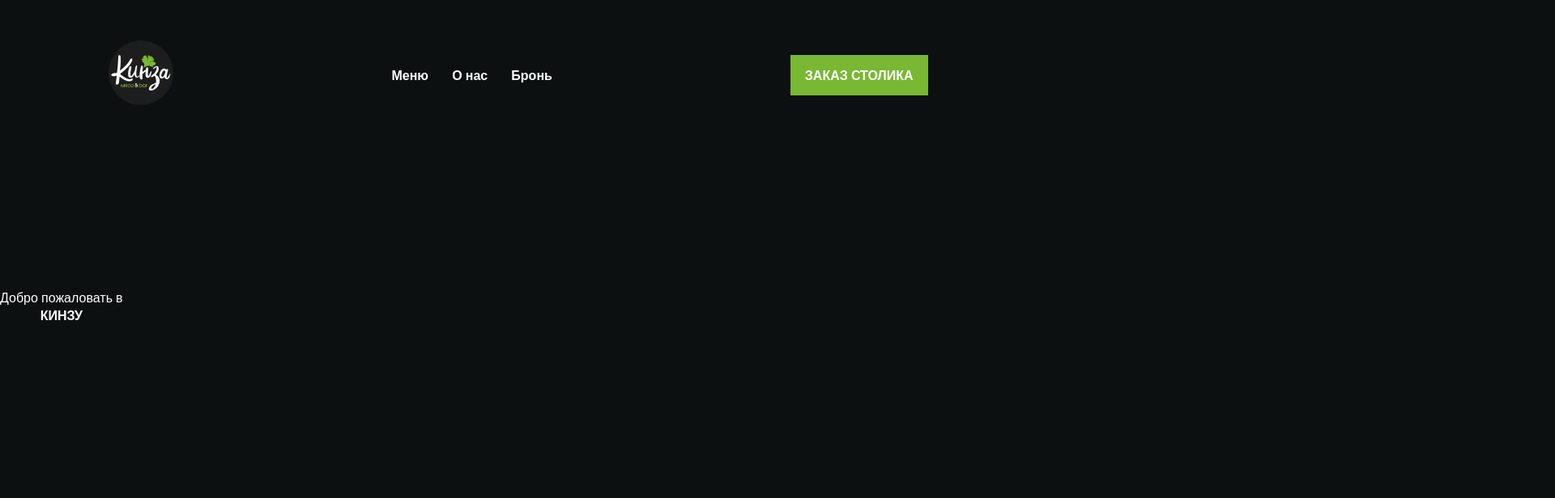
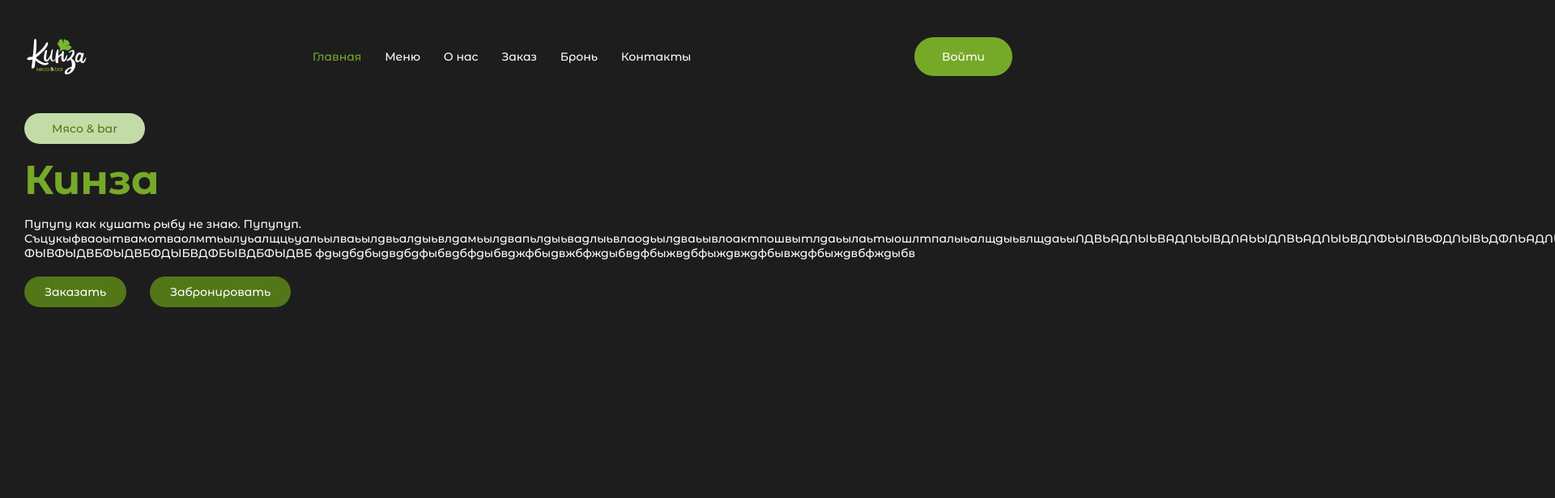
Before and after one commit to Wynazanar/Kinza-site, a plain HTML site: page index.html in a window 1280 px wide. Shown: the top 616 px of the page at 81% size, 1920 px wide, since content can reach past the window. Drawn offline with nearby package versions, Linux system fonts and the light colour scheme; a web font is replaced by a local one.

Commit message:
Update files

```diff
--- a/assets/css/style.css
+++ b/assets/css/style.css
@@ -1,94 +1,138 @@
+:root {
+    --black: #1d1d1e;
+    --green: #77a928;
+    --darkGreen: #527718;
+    --white-green: #c3dca7;
+}
+
 body {
     margin: 0;
-    font-family: 'Open Sans', sans-serif;
-    background-color: #0c1011;
+    padding: 0;
+    font-family: "Montserrat Alternates", sans-serif;
+    font-size: 14px;
+    font-weight: 500;
+    /*background-color: #0c1011;*/
+
+    background-color: var(--black);
+    scroll-behavior: smooth;
+}
+
+* {
+    box-sizing: border-box;
+}
+
+h1, h2, h3, h4, p {
+    margin: 0;
+    padding: 0;
 }
 
 .container {
-    margin: 0 px, 166 px;
+    margin: 0px auto;
 }
 
-.header {
-    background-color: #0c1011;
-    height: 100vh;
-    /*background-repeat: no-repeat;
-    background-size: cover;*/
+/* HEADER */
+header {
+    margin-top: 30px;
+    margin: 30px;
 }
 
-.header-line {
-    padding-top: 50px;
+.header-content {
+    display: flex;
+    justify-content: space-between;
+    align-items: center;
+}
+
+.header-content-last {
     display: flex;
     align-items: center;
-    justify-content: space-around;
 }
 
-.nav-item {
+.header-content-last a:last-of-type {
+    background-color: var(--green);
+    text-decoration: none;
     color: white;
+    padding: 15px 34px;
+    border-radius: 130px;
+
+    transition: background-color 0.2s linear;
+}
+
+.header-content-last a:last-of-type:hover {
+    background-color: var(--darkGreen);
+}
+
+.header-logo {
+    width: 80px;
+}
+
+nav a {
     text-decoration: none;
-    font-weight: 700;
-    font-size: 14;
     margin-right: 25px;
+    color: white;
+    display: inline-block;
+
+    font-weight: 500;
 
     transition: color 0.2s linear;
 }
 
-.nav-item:hover {
-    color: #68a22a;
-
+nav a:last-of-type {
+    margin-right: 0px;
 }
 
-.button {
-    background-color: #78b833;
-    color: white;
-    text-decoration: none;
-    padding: 14px 18px;
-    font-weight: 700;
-
-    transition: background-color 0.2s linear;
+nav a.checked {
+    color: var(--green);
 }
 
-.button:hover {
-    background-color: #3c6015;
-    color: #e3e9e2;
-}
-
-.header-title {
-    color: white;
-    font-size: 50;
-    font-weight: 500;
-    text-align: center;
-    position: absolute;
-    left: 0;
-    margin-top: 222px;
-}
-
-.header-subtitle {
-    color: white;
-    font-size: 90;
-    font-weight: 700;
-}
-
-.header-down {
-    position: relative;
-}
-
-.logo {
-    width: 80px;
+nav a:hover {
+    color: var(--darkGreen);
 }
 
 
 
 
-/*M E N U*/
-.menu {
-    background-color: white;
+
+/* MAIN */
+main {
+    margin-top: 166px;
 }
 
-.menu-title {
-    font-size: 30px;
-    font-family: "Gabriela", serif;
-    font-weight: 600;
-    padding-top: 50px;
-    padding-bottom: 70px;
-    text-align: center;
+.main-content {
+    display: flex;
+    justify-content: space-between;
+    align-items: center;
+    margin: 30px;
 }
+
+.main-about {
+    color: var(--darkGreen);
+    background-color: var(--white-green);
+    padding: 10px 34px;
+    border-radius: 120px;
+    display: inline-block;
+    margin-bottom: 14px;
+}
+
+.main-content h1 {
+    color: var(--green);
+    font-size: 50px;
+    padding-bottom: 15px;
+}
+
+.main-content p {
+    color: white;
+    padding-bottom: 30px;
+}
+
+.main-content-buttons a {
+    text-decoration: none;
+    color: white;
+    background-color: var(--darkGreen);
+    border-radius: 35px;
+    padding: 10px 25px;
+    margin-right: 25px;
+}
+
+.main-content-buttons a:last-of-type {
+
+}
--- a/index.html
+++ b/index.html
@@ -7,53 +7,61 @@
 
     <link rel="preconnect" href="https://fonts.googleapis.com">
     <link rel="preconnect" href="https://fonts.gstatic.com" crossorigin>
-    <link href="https://fonts.googleapis.com/css2?family=Gabriela&family=Noto+Sans:ital,wght@0,100..900;1,100..900&family=Open+Sans:ital,wght@0,300..800;1,300..800&display=swap" rel="stylesheet">
+    <link
+        href="https://fonts.googleapis.com/css2?family=Montserrat+Alternates:ital,wght@0,100;0,200;0,300;0,400;0,500;0,600;0,700;0,800;0,900;1,100;1,200;1,300;1,400;1,500;1,600;1,700;1,800;1,900&display=swap"
+        rel="stylesheet">
 
     <title>Кинза</title>
 </head>
 
 <body>
-    <div class="header">
+    <!-- Header -->
+    <header>
         <div class="container">
-            <div class="header-line">
-                <div class="header-logo">
-                    <img class="logo" src="assets/resource/logo.png" alt="">
-                </div>
-                <div class="nav">
+            <div class="header-content">
+                <img class="header-logo" src="assets/resource/logo.png" alt="">
+
+                <nav class="nav">
+                    <a class="checked" href="#">Главная</a>
                     <a class="nav-item" href="#">Меню</a>
                     <a class="nav-item" href="#">О нас</a>
+                    <a class="nav-item" href="#">Заказ</a>
                     <a class="nav-item" href="#">Бронь</a>
+                    <a class="nav-item" href="#">Контакты</a>
+                </nav>
+
+                <div class="header-content-last">
+                    <a href="#">Войти</a>
                 </div>
-                <div class="btn">
-                    <a class="button" href="#">ЗАКАЗ СТОЛИКА</a>
+
+            </div>
+        </div>
+    </header>
+
+    <!-- Main -->
+     <div class="container">
+        <div class="main-content">
+            <div>
+                <div class="main-about">Мясо & bar</div>
+
+                <h1>Кинза</h1>
+
+                <p>Пупупу как кушать рыбу не знаю. Пупупуп. СъцукыфваоытвамотваолмтьылуьалщцьуальылваьылдвьалдыьвлдамьылдвапьлдыьвадлыьвлаодьылдваьывлоактпошвытлдаьылаьтыошлтпалыьалщдыьвлщдаьыЛДВЬАДЛЫЬВАДЛЬЫВДЛАЬЫДЛВЬАДЛЫЬВДЛФЬЫЛВЬФДЛЫВЬДФЛЬАДЛЫВЬПДЛЬЫДЛЬПДЛАВЬПДЛВЬАДПЛЬВЫДЛАПЬЫДЛВАЬДЛЫЬВАДЛЫЬВДАЛЬЫДЛВАЬДЛЫЬВАМДЛЬЫАЛДЬЫВДЛАЬЫДЛВЬАДЛЫФЫВФ
+                    ФЫВФЫДВБФЫДВБФДЫБВДФБЫВДБФЫДВБ
+                    фдыдбдбыдвдбдфыбвдбфдыбвджфбыдвжбфждыбвдфбыжвдбфыждвждфбывждфбыждвбфждыбв
+                </p>
+
+                <div class="main-content-buttons">
+                    <a href="#">Заказать</a>
+                    <a href="#">Забронировать</a>
                 </div>
             </div>
-            <div class="header-down">
-                <div class="header-title">
-                    Добро пожаловать в
-                    <div class="header-subtitle">
-                        КИНЗУ
-                    </div>
-                </div>
-            </div>
+
         </div>
 
-    </div>
 
-    <div class="menu">
-        <div class="container">
-            <div class="menu-title">
-                Наше меню
-            </div>
-            <div class="menu-items">
-                <div class="menu-item">
-                    <div class="menu-image">
-                        <img src=""
-                    </div>
-                </div>
-            </div>
-        </div>
-    </div>
+     </div>
 
 </body>
+
 </html>
```
